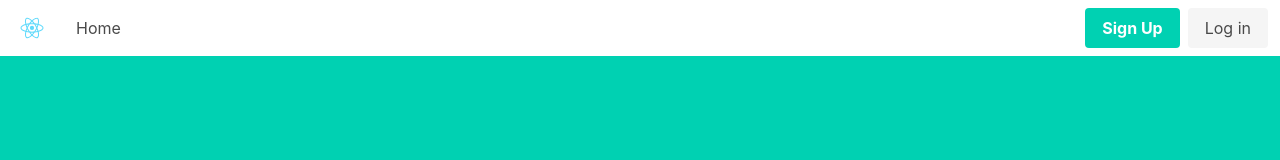
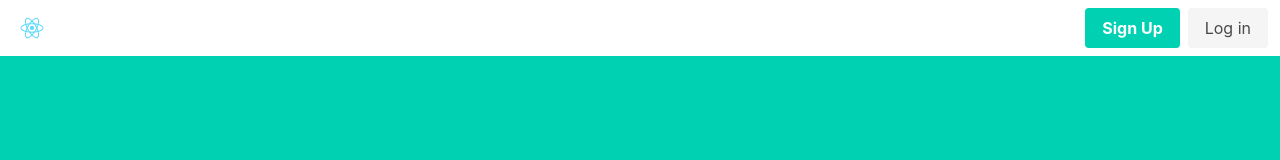
Before and after one commit to Spatchy/react-redux-notetaker, a React (Create React App) app: page /login in a window 1280 px wide. Shown: the top 160 px of the page. Built offline with nearby package versions, Linux system fonts and the light colour scheme.

Commit message:
fixed and tweaked navbar

```diff
--- a/src/components/Navbar.js
+++ b/src/components/Navbar.js
@@ -19,23 +19,12 @@ const Navbar = (props) => {
   return (
     <nav className="navbar" role="navigation" aria-label="main navigation">
       <div className="navbar-brand">
-        <a className="navbar-item" href="https://bulma.io">
+        <a className="navbar-item" href="https://github.com/Spatchy/react-redux-notetaker">
           <img src={logo} width="40" height="40" alt=""></img>
         </a>
-
-        <button className="navbar-burger" aria-label="menu" aria-expanded="false" data-target="navbarBasicExample">
-          <span aria-hidden="true"></span>
-          <span aria-hidden="true"></span>
-          <span aria-hidden="true"></span>
-        </button>
       </div>
 
-      <div id="navbarBasicExample" className="navbar-menu">
-        <div className="navbar-start">
-          <a className="navbar-item" href="/">
-            Home
-          </a>
-        </div>
+      <div className="navbar-menu">
 
         <div className="navbar-end">
           <div className="navbar-item">
@@ -54,7 +43,7 @@ const Navbar = (props) => {
                   <a className="button is-primary" href="/signup">
                     <strong>Sign Up</strong>
                   </a>
-                  <a className="button is-light" href="login">
+                  <a className="button is-light" href="/login">
                     Log in
                   </a>
                 </>
@@ -83,7 +72,7 @@ const mapDispatchToProps = (dispatch) => {
     },
     logOut: () => {
       dispatch({
-        type: "LOG_OUT"
+        type: "LOGOUT"
       })
     }
   }
```
